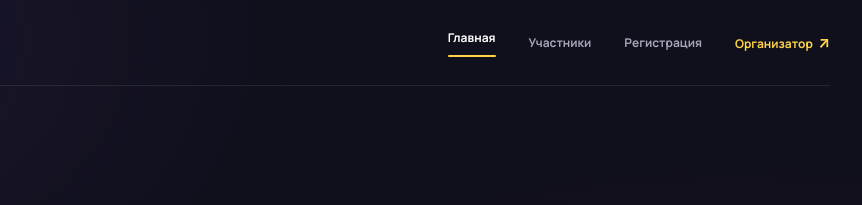
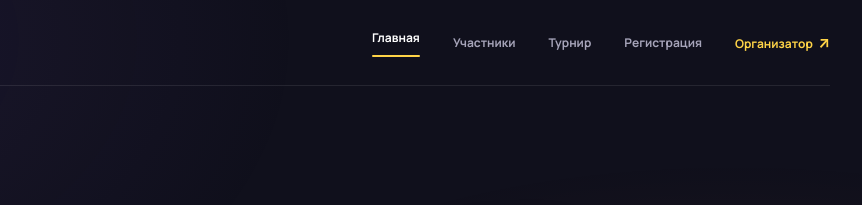
Before and after one commit to xeysla177/school-brawl-cup, a website: page index.html in a window 1280 px wide. Shown: the top 205 px of the page, 418-1280 px from the left. Drawn offline with Linux system fonts and the light colour scheme; no server answers.

Commit message:
Update index.html

```diff
--- a/index.html
+++ b/index.html
@@ -24,6 +24,7 @@
       <nav class="main-nav" aria-label="Основная навигация">
         <a class="active" href="index.html">Главная</a>
         <a href="teams.html">Участники</a>
+        <a href="tournament.html">Турнир</a>
         <a href="register.html">Регистрация</a>
         <a class="nav-admin" href="admin.html">Организатор <span>↗</span></a>
       </nav>
```
